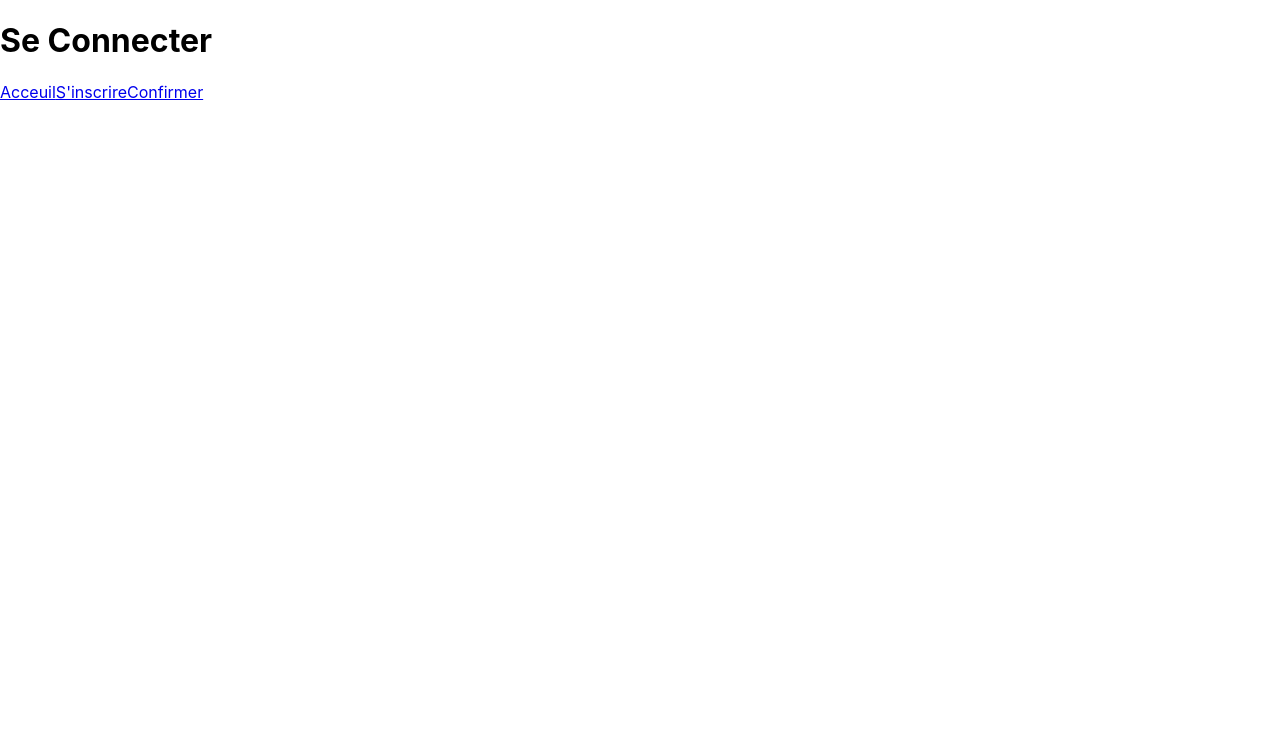
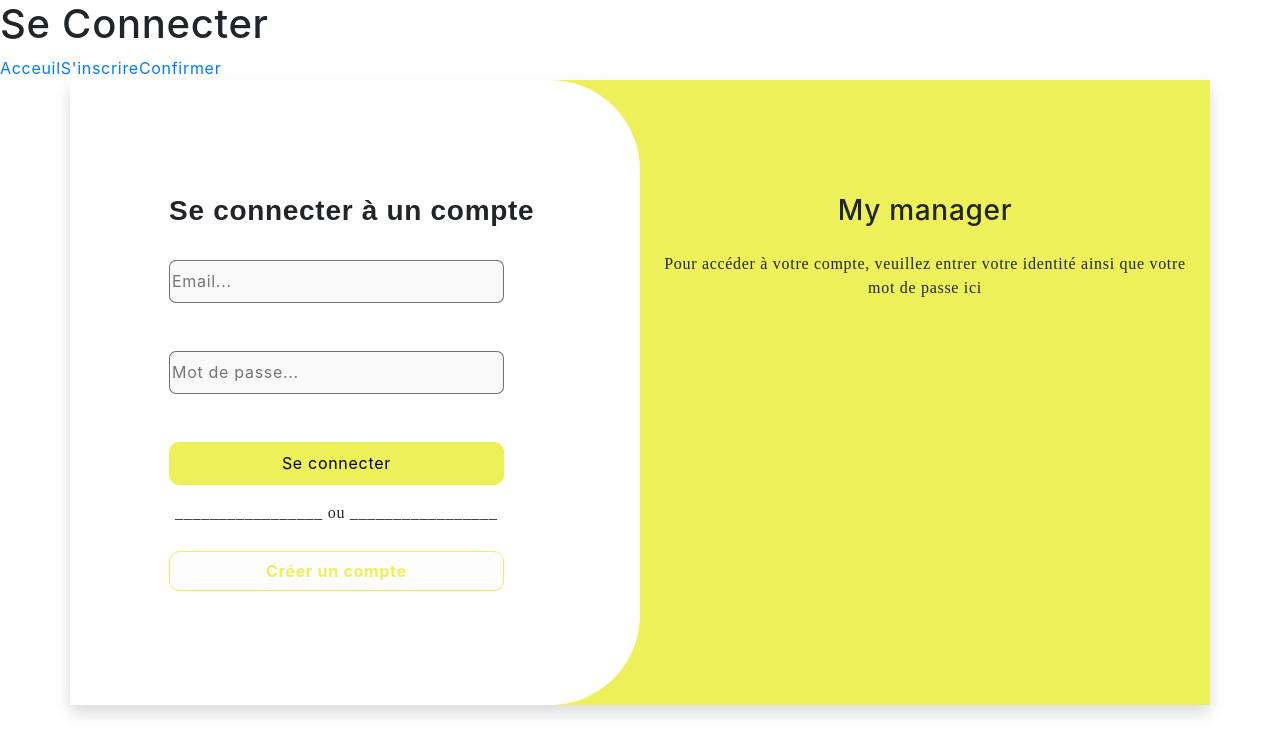
Before and after one commit to EzraNiel/My-manager, a React (Create React App) app: page /Connexion in a window 1280 px wide. Shown: the top 756 px of the page. Built offline with nearby package versions, Linux system fonts and the light colour scheme.

Commit message:
formulaire de connexion

```diff
--- a/package.json
+++ b/package.json
@@ -8,6 +8,7 @@
     "@testing-library/user-event": "^13.5.0",
     "bootstrap": "^4.6.2",
     "react": "^18.2.0",
+    "react-bootstrap": "^2.8.0",
     "react-dom": "^18.2.0",
     "react-router-dom": "^6.14.2",
     "react-scripts": "5.0.1",
--- /dev/null
+++ b/src/Components/Fitia/Formulaire.js
@@ -0,0 +1,54 @@
+import React from 'react';
+import './styleConnexion.css';
+import 'bootstrap/dist/css/bootstrap.css';
+// import { button } from 'react-bootstrap';
+
+export function Formulaire() {
+    return(
+    <>
+    {/* main container */}
+    <div className="container justify-content-center align-items-center min-vh-100">
+        {/* login container */}
+        <div className="row border-5 shadow box-area">
+
+                {/* left box */}
+                <div className="col-md-6 rounded-6 d-flex left-box" id="box-left">
+                <form>
+                <div className="row">
+                        <div className="header mb-4">
+                            <h3> Se connecter à un compte</h3>
+                        </div>
+
+                        <div for='form-group' className="input-group mb-5">
+                            <input type='email' placeholder="Email..." className="email"/>
+                        </div>
+                        <div for='form-group' className="input-group mb-5">
+                            <input type='password' placeholder="Mot de passe..." className="mdp"/>
+                        </div>
+
+                        <button type='submit' id="bout1">Se connecter</button>
+
+                        <div className="mt-3" id="ou">
+                             <p>_________________ ou _________________</p>
+                        </div>
+
+                        <button type='submit' id="bout2">Créer un compte</button>
+
+
+                </div>
+                </form>
+                </div>
+                {/* right box */}
+                <div className="col-md-6 align-items-center flex-column right-box">
+                    <h3 className="mb-4"> My manager</h3>
+                    <p>Pour accéder à votre compte, veuillez entrer votre identité ainsi que votre mot de passe ici</p>
+                </div>
+
+
+        </div>
+        {/* <div id="rond1"> </div>
+        <div id="rond2"> </div> */}
+    </div>
+    </>
+    );
+}
--- /dev/null
+++ b/src/Components/Fitia/styleConnexion.css
@@ -0,0 +1,143 @@
+*{
+    margin:0;
+    box-sizing: border-box;
+    letter-spacing: 0.7px;
+}
+.box-area{
+    /* align-items: center; */
+    background-color: #EDF058;
+}
+#box-left{
+    padding:10%;
+    background-color: white;
+    border-radius:0 90px 90px 0;
+    align-items: center;
+    display:inline-block;
+    flex-direction: column;
+    justify-content:space-around;
+    position: relative;
+}
+.form{
+    width:60%;
+    height:850px;
+    background-color:white;
+    display:inline-block;
+    flex-direction: column;
+    text-align: center;
+    align-content: center;
+    justify-content:space-around;
+}
+.email,.mdp{
+    background-color: rgba(236, 236, 236, 0.315);
+    width:90%;
+    height: 43px;
+    align-items: center;
+    display:inline-block;
+    flex-direction: column;
+    justify-content:space-around;
+    position: relative;
+    border:1px solid rgba(51, 51, 46, 0.692);
+    border-radius:7px;
+}
+.soratra1{
+    align-items: center;
+    display:inline-block;
+    flex-direction: column;
+    justify-content:space-around;
+    position: relative;
+}
+#bout1{
+    background-color:#EDF058;
+    border:1.5px solid #EDF058;
+    border-radius:10px;
+    width:90%;
+    height:43px ;
+    text-align: center;
+    cursor: pointer;
+
+}
+.tsipika1{
+    width:30%;
+    height:50px ;
+}
+.tsipika2{
+    width:30%;
+    height:50px ;
+}
+#ou{
+    flex-direction: column;
+    width:90%;
+    height:50px ;
+}
+#bout2{
+    border: none;
+    background-color:rgba(238, 238, 238, 0.123);;
+    border:1.5px solid #EDF058;
+    border-radius:10px;
+    color:#EDF058;
+    box-shadow:1px rgba(51, 51, 46, 0.692);
+    font-weight: bold;
+    width:90%;
+    height:40px ;
+    text-align: center;
+    cursor: pointer;
+}
+#bout2:hover{
+    background-color:#EDF058;
+    border:1.5px solid white;
+    border-radius:10px;
+    color:white;
+    font-weight: bold;
+    width:90%;
+    height:40px ;
+    text-align: center;
+    cursor: pointer;
+}
+#rond1{
+    background-color: #EDF058;
+    width:100px;
+    height: 100px;
+    border-radius:0 150px 0 0;
+
+}
+#rond2{
+    background-color: #EDF058;
+    width:50px;
+    height: 50px;
+    border-radius:50px;
+    z-index: -1;
+}
+input{
+    align-items: center;
+    display:inline-block;
+    flex-direction: column;
+    justify-content:space-around;
+    position: relative;
+}
+
+form{
+    height:100%;
+}
+form h3{
+    font-family:Arial;
+    font-weight: bold;
+}
+.lesInputs{
+    display:inline;
+    justify-content:space-around;
+    text-align: center;
+}
+.right-box{
+    padding:10%;
+    width:40%;
+    height: 550px;
+    display:inline-block;
+    justify-content:center;
+    align-items: center;
+    text-align: center;
+}
+p{
+    font-family:'Jacques Francois';
+    position:relative;
+    text-align: center;
+}
--- a/src/Pages/Connexion.jsx
+++ b/src/Pages/Connexion.jsx
@@ -1,5 +1,5 @@
 import { Link } from "react-router-dom";
-
+import { Formulaire } from "../Components/Fitia/Formulaire";
 function Connexion() {
   // STATE (état,données)
 
@@ -14,6 +14,8 @@ function Connexion() {
         <Link to="/Creation">S'inscrire</Link>
         <Link to="/Compte">Confirmer</Link>
       </div>
+
+      <Formulaire/>
     </>
   );
 }
```
Also changed, not shown: 1 other file (tests, documents, lock files or other folders).
